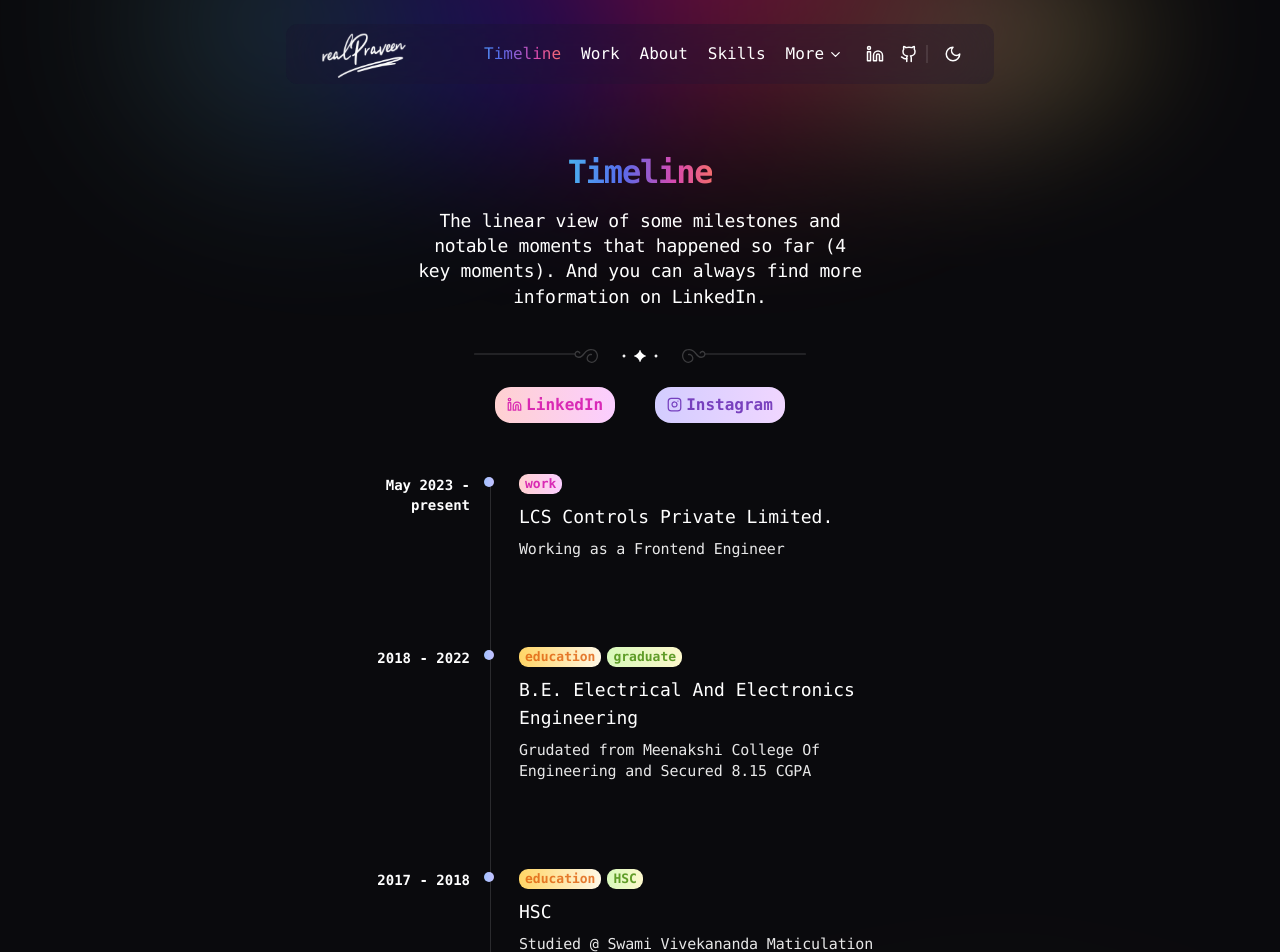
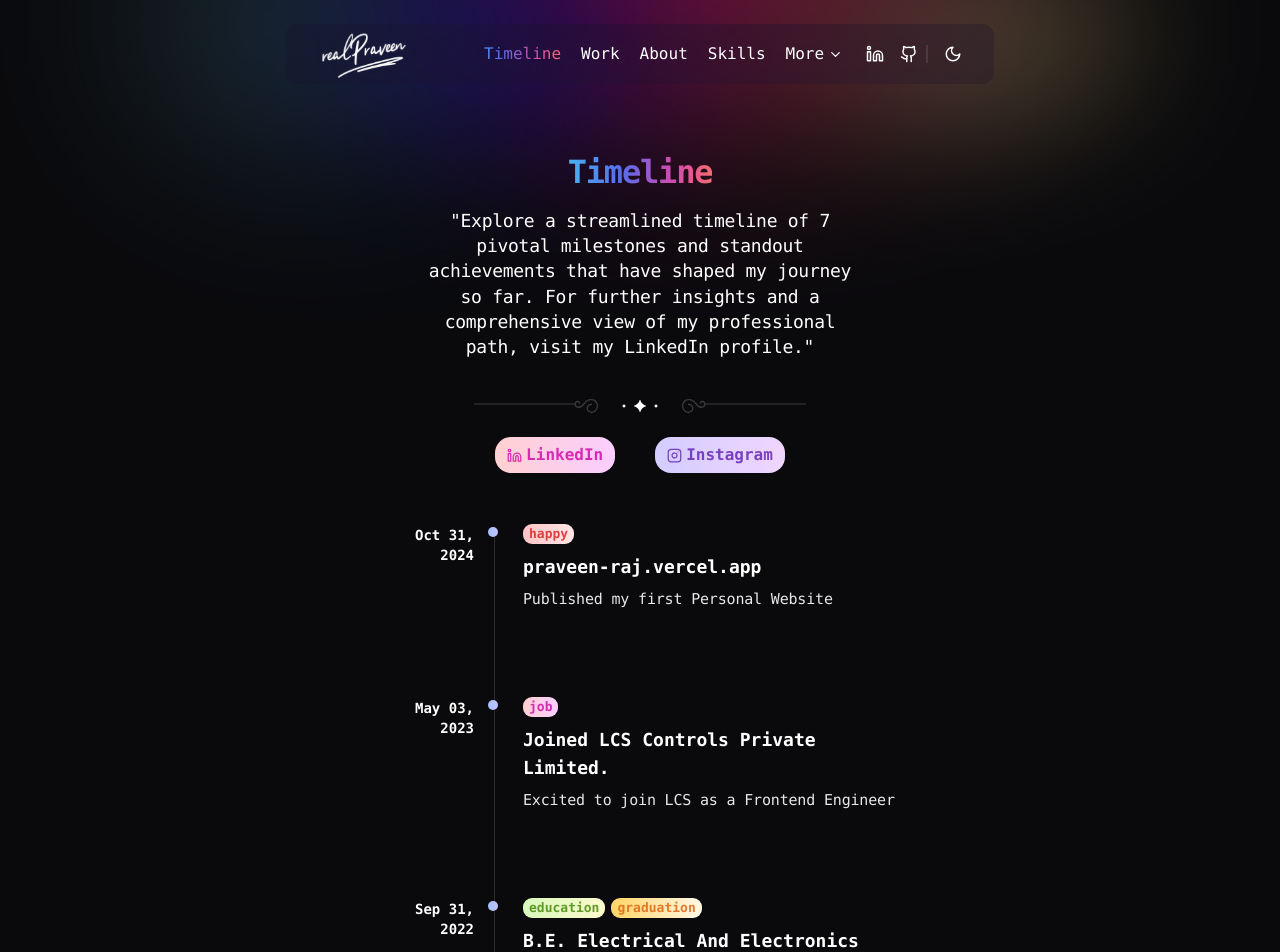
Before and after one commit to praveen-raj-r/praveen-raj-web-app, a React (Vite) app: page /timeline in a window 1280 px wide. Shown: the top 952 px of the page. Built offline with nearby package versions, Linux system fonts and the light colour scheme.

Commit message:
updated timeline

```diff
--- a/src/components/app/TimeLinesContainer.jsx
+++ b/src/components/app/TimeLinesContainer.jsx
@@ -11,13 +11,16 @@ function TimeLinesContainer({ timelines }) {
 function TimeLineItem({ item }) {
   return (
     <div className="relative w-full mx-auto my-0 cursor-pointer">
-      <a className="flex justify-center px-2" href="">
-        <div className="min-w-[100px] max-w-[100px] mr-5 -mt-1">
+      <a className="flex px-2 pl-4 sm:justify-center" href="">
+        <div className="min-w-[100px] max-w-[100px] mr-5 -mt-1 hidden sm:block">
           <p className="text-sm font-semibold text-right">{item.range}</p>
         </div>
         <div className="w-auto sm:w-[420px] relative pl-4 pb-12 border-l border-[#ecedee26] design-dot">
           <div className="relative">
             <div className="flex flex-col p-3 -translate-y-5 design-hover-before">
+              <p className="pb-3 text-sm font-semibold text-left sm:hidden ">
+                {item.range}
+              </p>
               <div>
                 {item.label.map((i, j) => (
                   <div
@@ -28,7 +31,7 @@ function TimeLineItem({ item }) {
                   </div>
                 ))}
               </div>
-              <h3 className="mx-0 my-2 text-lg">{item.title}</h3>
+              <h3 className="mx-0 my-2 text-lg font-[900]">{item.title}</h3>
               <p className="text-[15px] leading-[140%] tracking-[-0.18px] mb-3 opacity-90">
                 {item.desc}
               </p>
--- a/src/index.css
+++ b/src/index.css
@@ -1,6 +1,7 @@
 @tailwind base;
 @tailwind components;
 @tailwind utilities;
+
 @layer base {
   :root {
     --background: 0 0% 100%;
@@ -65,6 +66,7 @@
     @apply bg-background text-foreground;
   }
 }
+
 .main-container::before {
   content: "";
   position: absolute;
@@ -110,6 +112,7 @@
   background-clip: text;
   -webkit-text-fill-color: transparent;
 }
+
 .sky-2 {
   background-color: #5c82ff;
   background-image: linear-gradient(
@@ -119,6 +122,7 @@
     #c480ff 100%
   );
 }
+
 .retro-1 {
   background-color: #1e76c9;
   background-image: linear-gradient(
@@ -157,6 +161,7 @@
     border-radius: 20px;
   }
 }
+
 .project-cards:hover {
   transition: 333ms;
   border-color: transparent;
@@ -197,24 +202,6 @@
   background-image: linear-gradient(73.19deg, #dc79ff 0%, #256bfa 95.06%);
 }
 
-.orange {
-  background: linear-gradient(
-    270deg,
-    rgb(251, 206, 255) 0%,
-    rgb(255, 209, 209) 100%
-  );
-  color: rgba(208, 0, 166, 0.8);
-}
-
-.purple {
-  background: linear-gradient(
-    270deg,
-    rgb(240, 214, 255) 0%,
-    rgb(211, 205, 255) 100%
-  );
-  color: rgba(92, 27, 174, 0.8);
-}
-
 .design-dot::before {
   background: linear-gradient(
     270deg,
@@ -244,6 +231,40 @@
   transform: scale(0.8);
 }
 
+.design-hover-before:hover {
+  transition: 333ms;
+  border-color: transparent;
+}
+
+.design-hover-before:hover::before {
+  opacity: 1;
+  background: linear-gradient(
+    90deg,
+    rgba(30, 28, 50, 0.8) 0%,
+    rgba(43, 22, 29, 0.7) 100%
+  );
+  transition: 333ms;
+  transform: scale(1);
+}
+
+.orange {
+  background: linear-gradient(
+    270deg,
+    rgb(251, 206, 255) 0%,
+    rgb(255, 209, 209) 100%
+  );
+  color: rgba(208, 0, 166, 0.8);
+}
+
+.purple {
+  background: linear-gradient(
+    270deg,
+    rgb(240, 214, 255) 0%,
+    rgb(211, 205, 255) 100%
+  );
+  color: rgba(92, 27, 174, 0.8);
+}
+
 .yellow {
   background: linear-gradient(
     90deg,
@@ -261,18 +282,21 @@
   );
   color: rgba(60, 132, 0, 0.8);
 }
-.design-hover-before:hover {
-  transition: 333ms;
-  border-color: transparent;
+
+.blue {
+  background: linear-gradient(
+    270deg,
+    rgb(229, 228, 255) 0%,
+    rgb(220, 232, 255) 100%
+  );
+  color: rgba(7, 4, 138, 0.7);
 }
 
-.design-hover-before:hover::before {
-  opacity: 1;
+.red {
   background: linear-gradient(
     90deg,
-    rgba(30, 28, 50, 0.8) 0%,
-    rgba(43, 22, 29, 0.7) 100%
+    rgb(255, 196, 196) 0%,
+    rgb(255, 231, 231) 100%
   );
-  transition: 333ms;
-  transform: scale(1);
+  color: rgba(211, 0, 0, 0.7);
 }
--- a/src/pages/TimeLine.jsx
+++ b/src/pages/TimeLine.jsx
@@ -20,7 +20,14 @@ const socialLinksContent = [
 ];
 const timelines = [
   {
-    range: "2015 - 2016",
+    range: "2012",
+    label: [{ text: "first", class: "green" }],
+    title: "Hello World!",
+    desc: "First time I started using computer",
+    img: "",
+  },
+  {
+    range: "May 31, 2016",
     label: [
       { text: "education", class: "yellow" },
       { text: "SSLC", class: "green" },
@@ -28,10 +35,9 @@ const timelines = [
     title: "SSLC",
     desc: "Studied @ Swami Vivekananda Maticulation Hr. Sec. School and Secured 91%",
     img: "",
-    class: "yellow",
   },
   {
-    range: "2017 - 2018",
+    range: "May 15, 2018",
     label: [
       { text: "education", class: "yellow" },
       { text: "HSC", class: "green" },
@@ -39,26 +45,40 @@ const timelines = [
     title: "HSC",
     desc: "Studied @ Swami Vivekananda Maticulation Hr. Sec. School and Secured 60.75%",
     img: "",
-    class: "purple",
   },
   {
-    range: "2018 - 2022",
+    range: "Aug 31, 2018",
     label: [
-      { text: "education", class: "yellow" },
-      { text: "graduate", class: "green" },
+      { text: "education", class: "green" },
+      { text: "starting", class: "purple" },
     ],
     title: "B.E. Electrical And Electronics Engineering",
-    desc: "Grudated from Meenakshi College Of Engineering and Secured 8.15 CGPA",
+    desc: "Excited to join Meenakshi College of Engineering for undergraduate degree",
     img: "",
-    class: "yellow",
   },
   {
-    range: "May 2023 - present",
-    label: [{ text: "work", class: "orange" }],
-    title: "LCS Controls Private Limited.",
-    desc: "Working as a Frontend Engineer",
+    range: "Sep 31, 2022",
+    label: [
+      { text: "education", class: "green" },
+      { text: "graduation", class: "yellow" },
+    ],
+    title: "B.E. Electrical And Electronics Engineering",
+    desc: "Graduated from Meenakshi College of Engineering, achieving a CGPA of 8.16.",
     img: "",
-    class: "green",
+  },
+  {
+    range: "May 03, 2023",
+    label: [{ text: "job", class: "orange" }],
+    title: "Joined LCS Controls Private Limited.",
+    desc: "Excited to join LCS as a Frontend Engineer",
+    img: "",
+  },
+  {
+    range: "Oct 31, 2024",
+    label: [{ text: "happy", class: "red" }],
+    title: "praveen-raj.vercel.app",
+    desc: "Published my first Personal Website",
+    img: "",
   },
 ];
 
@@ -66,9 +86,10 @@ function TimeLine() {
   return (
     <>
       <Description header="Timeline">
-        The linear view of some milestones and notable moments that happened so
-        far ({timelines.length} key moments). And you can always find more
-        information on LinkedIn.
+        &quot;Explore a streamlined timeline of {timelines.length} pivotal
+        milestones and standout achievements that have shaped my journey so far.
+        For further insights and a comprehensive view of my professional path,
+        visit my LinkedIn profile.&quot;
       </Description>
       <div className="flex justify-center gap-10">
         {socialLinksContent.map((item, i) => (
```
